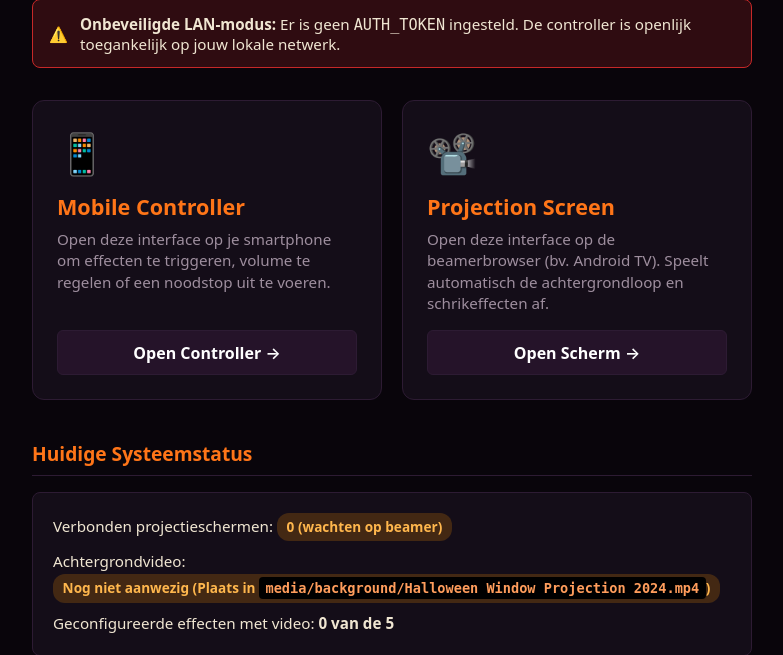
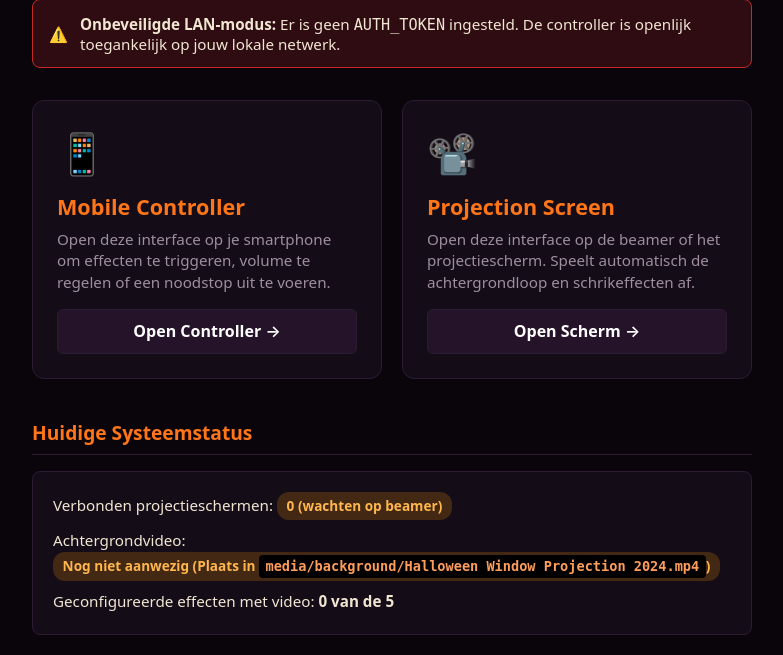
Before and after one commit to Stokstaart/ag_halloween, a FastAPI app: page / in a window 1280 px wide. Shown: the part 152-807 px from the top of the page, without its empty margins (248-1031 px from the left). Run offline with FastAPI, Linux system fonts and the light colour scheme.

Commit message:
docs: remove specific projector hardware and brand references

```diff
--- a/app/static/css/screen.css
+++ b/app/static/css/screen.css
@@ -93,7 +93,7 @@ body.show-cursor {
   opacity: 1;
 }
 
-/* Audio-unlock prompt voor Android TV browsers */
+/* Audio-unlock prompt voor beamer / tv browsers */
 #unlock-overlay {
   position: absolute;
   top: 0;
--- a/app/static/js/screen.js
+++ b/app/static/js/screen.js
@@ -1,6 +1,6 @@
 /**
  * Halloween Projection Screen - Client Engine
- * Geoptimaliseerd voor beamerbrowsers (Android TV).
+ * Geoptimaliseerd voor beamerbrowsers en smart tv's.
  */
 
 (function () {
@@ -79,7 +79,7 @@
     } else if (e.key === 'Escape' || e.key === 's' || e.key === 'S') {
       returnToBackground(true);
     }
-    // Druk op een willekeurige toets om media te unlocken op Android TV
+    // Druk op een willekeurige toets om media te unlocken op het scherm
     if (!isMediaUnlocked) {
       unlockMedia();
     }
--- a/app/templates/index.html
+++ b/app/templates/index.html
@@ -170,7 +170,7 @@
       <a href="/screen{% if token %}?token={{ token }}{% endif %}" class="card">
         <div class="icon">📽️</div>
         <h2>Projection Screen</h2>
-        <p>Open deze interface op de beamerbrowser (bv. Android TV). Speelt automatisch de achtergrondloop en schrikeffecten af.</p>
+        <p>Open deze interface op de beamer of het projectiescherm. Speelt automatisch de achtergrondloop en schrikeffecten af.</p>
         <span class="btn">Open Scherm &rarr;</span>
       </a>
     </div>
--- a/app/templates/screen.html
+++ b/app/templates/screen.html
@@ -33,7 +33,7 @@
       </p>
     </div>
 
-    <!-- Audio Autoplay Unlock Prompt voor Android TV browsers -->
+    <!-- Audio Autoplay Unlock Prompt voor beamer / tv browsers -->
     <div id="unlock-overlay">
       <div class="unlock-box">
         <div class="unlock-icon">🔊</div>
```
Also changed, not shown: README.md.
